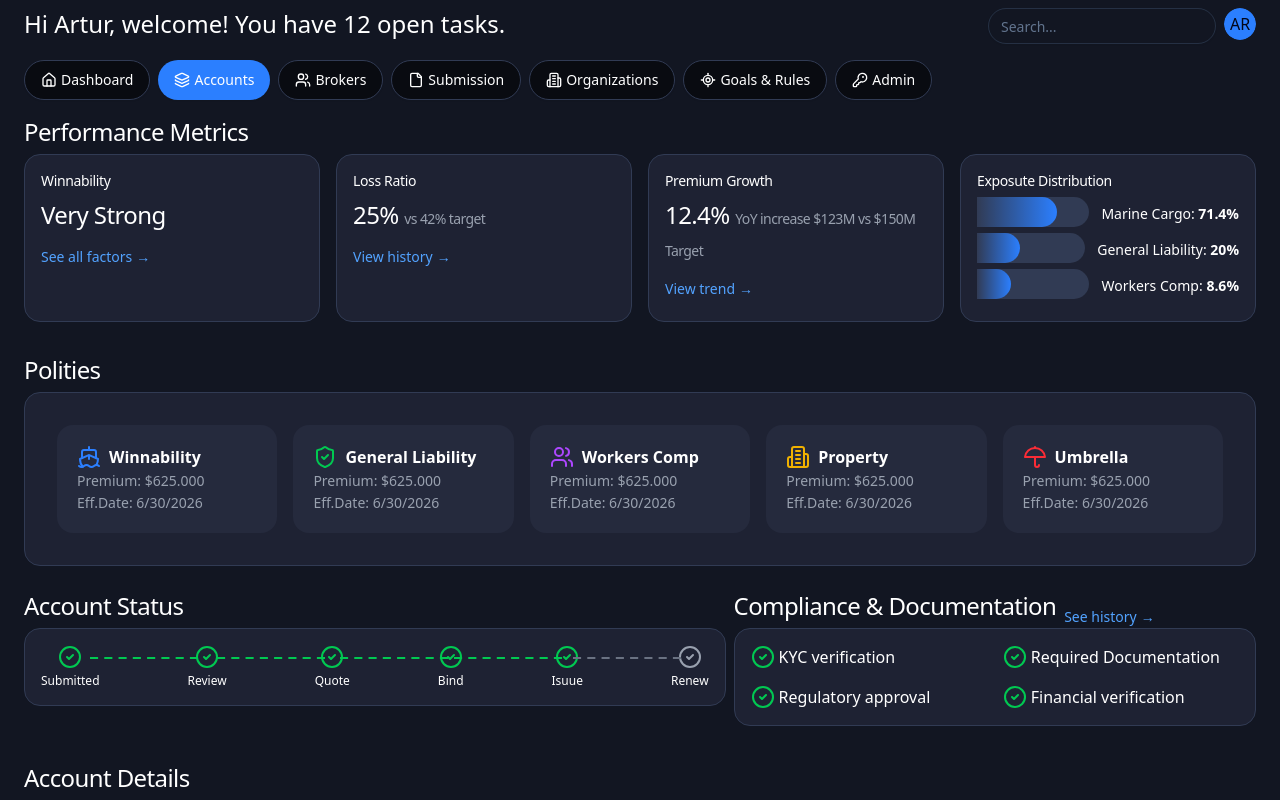
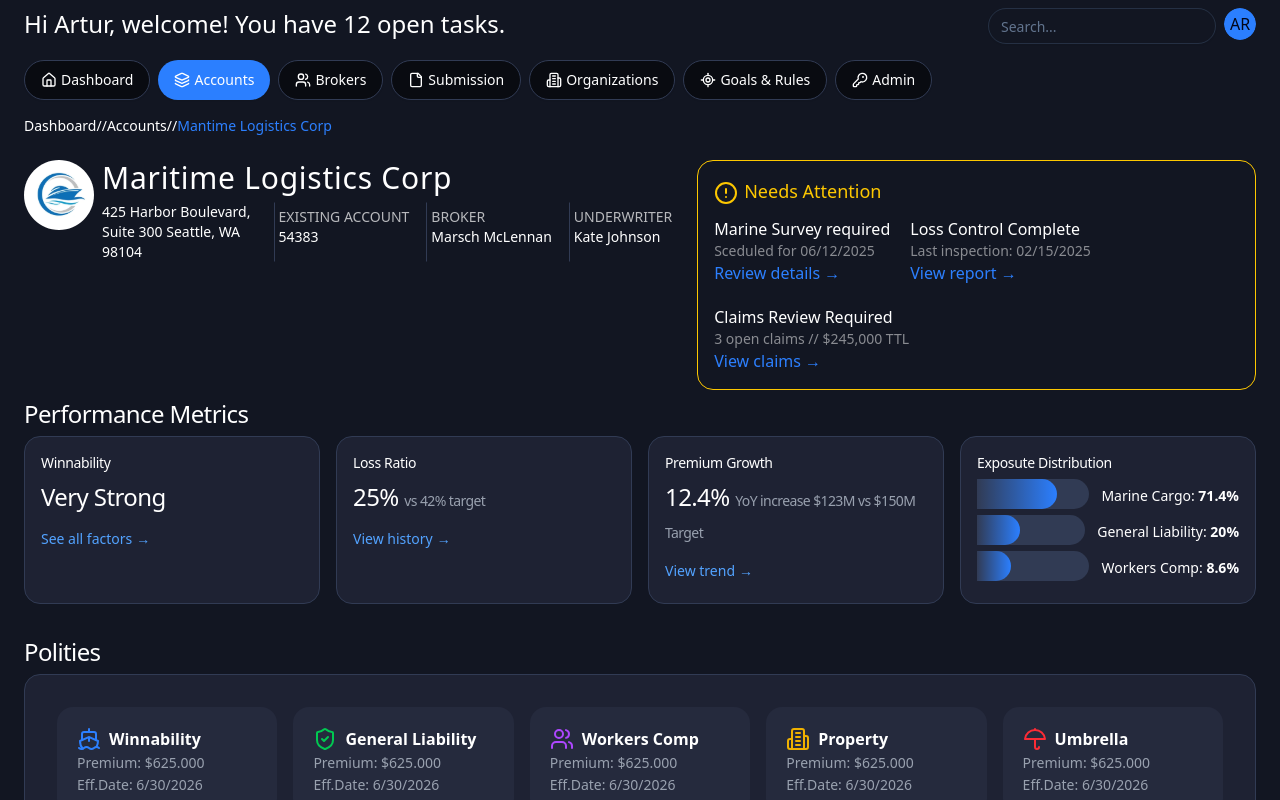
Before and after one commit to valentynaPliushch/dashboard-project, a Next.js app: page /accounts in a window 1280 px wide. Shown: the top 800 px of the page. Built offline with nearby package versions, Linux system fonts and the light colour scheme.

Commit message:
add crumbreads and company info

```diff
--- /dev/null
+++ b/src/app/accounts/AccountHeader.tsx
@@ -0,0 +1,89 @@
+import { CircleAlert } from "lucide-react";
+import Link from "next/link";
+
+const AccountHeader = () => {
+  const details = [
+    {
+      type: "existing account",
+      value: "54383",
+    },
+    {
+      type: "Broker",
+      value: "Marsch McLennan",
+    },
+    {
+      type: "underwriter",
+      value: "Kate Johnson",
+    },
+  ];
+  const attention = [
+    {
+      title: "Marine Survey required",
+      subtitle: "Sceduled for 06/12/2025",
+      linkText: "Review details",
+    },
+    {
+      title: "Loss Control Complete",
+      subtitle: "Last inspection: 02/15/2025",
+      linkText: "View report",
+    },
+    {
+      title: "Claims Review Required",
+      subtitle: "3 open claims // $245,000 TTL",
+      linkText: "View claims",
+    },
+  ];
+
+  return (
+    <div className="text-white">
+      <p className="text-sm">
+        Dashboard//Accounts//
+        <span className="text-blue-500 inline">
+          Mantime Logistics Corp
+        </span>{" "}
+      </p>
+
+      <div className="flex flex-col gap-2 justify-between lg:flex-row pt-6">
+        <div>
+          <img src="logo.svg" alt="logo" className="mr-2 w-[70px] float-left" />
+          <h1 className="title text-3xl mr-1 tracking-wide">
+            Maritime Logistics Corp
+          </h1>
+          <div className="flex flew-row flex-wrap">
+            <p className="text-sm md:flex-1">
+              425 Harbor Boulevard, Suite 300 Seattle, WA 98104
+            </p>
+            {details.map((item, index) => (
+              <div
+                key={index}
+                className="text-sm p-1 mr-3 border border-transparent border-l-midnight-600"
+              >
+                <p className="uppercase text-white/70">{item.type}</p>
+                <p>{item.value}</p>
+              </div>
+            ))}
+          </div>
+        </div>
+
+        <div className=" border border-yellow-400 rounded-2xl p-4">
+          <p className="text-yellow-400 text-lg pb-3">
+            <CircleAlert className="inline-block mr-1.5" />
+            Needs Attention
+          </p>
+          <div className="flex flex-row flex-wrap gap-5">
+            {attention.map((item, index) => (
+              <div key={index} className="">
+                <p>{item.title}</p>
+                <p className="text-white/50 text-sm">{item.subtitle}</p>
+                <Link className="text-blue-500 hover:text-blue-600" href="#">
+                  {item.linkText} →
+                </Link>
+              </div>
+            ))}
+          </div>
+        </div>
+      </div>
+    </div>
+  );
+};
+export default AccountHeader;
--- a/src/app/accounts/page.tsx
+++ b/src/app/accounts/page.tsx
@@ -7,11 +7,13 @@ import PoliciesTable from "./PoliciesTable";
 import { Input } from "@/app/components/ui/input";
 import { Navigation } from "@/app/components/Navigation";
 import { Avatar, AvatarFallback } from "@/app/components/ui/avatar";
+import AccountHeader from "./AccountHeader";
 
 const Dashboard = () => {
   return (
     <div>
       <div className="container flex flex-col gap-2">
+        <AccountHeader />
         <PerformanceMetrics />
         <PoliciesBlock />
         <AccountStatus />
--- a/src/app/components/accountDetails/SideMenu.tsx
+++ b/src/app/components/accountDetails/SideMenu.tsx
@@ -24,7 +24,7 @@ const SideMenu = () => {
   ];
 
   return (
-    <div className="w-[30%] border-r-2 border-gray-700 border-dashed pr-2">
+    <div className="w-full lg:w-[30%] border-r-2 border-gray-700 border-dashed pr-2">
       <Accordion
         type="single"
         defaultValue="item-1"
```
Also changed, not shown: public/logo.svg (added).
